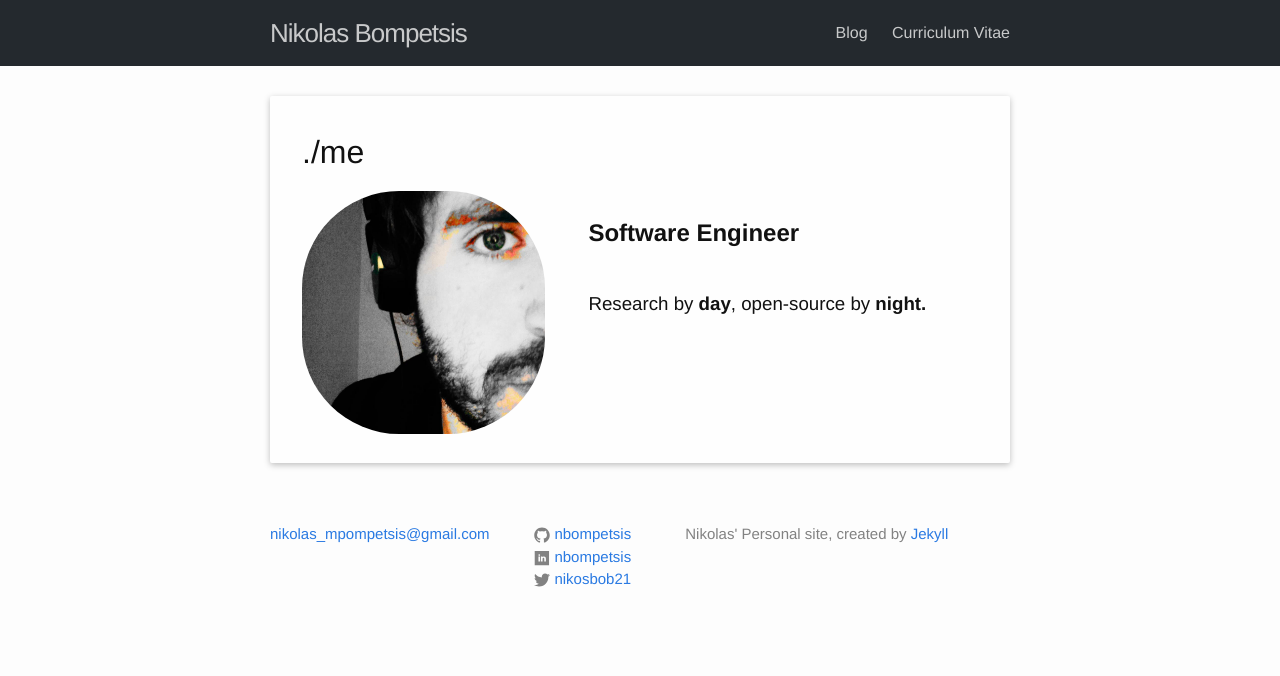
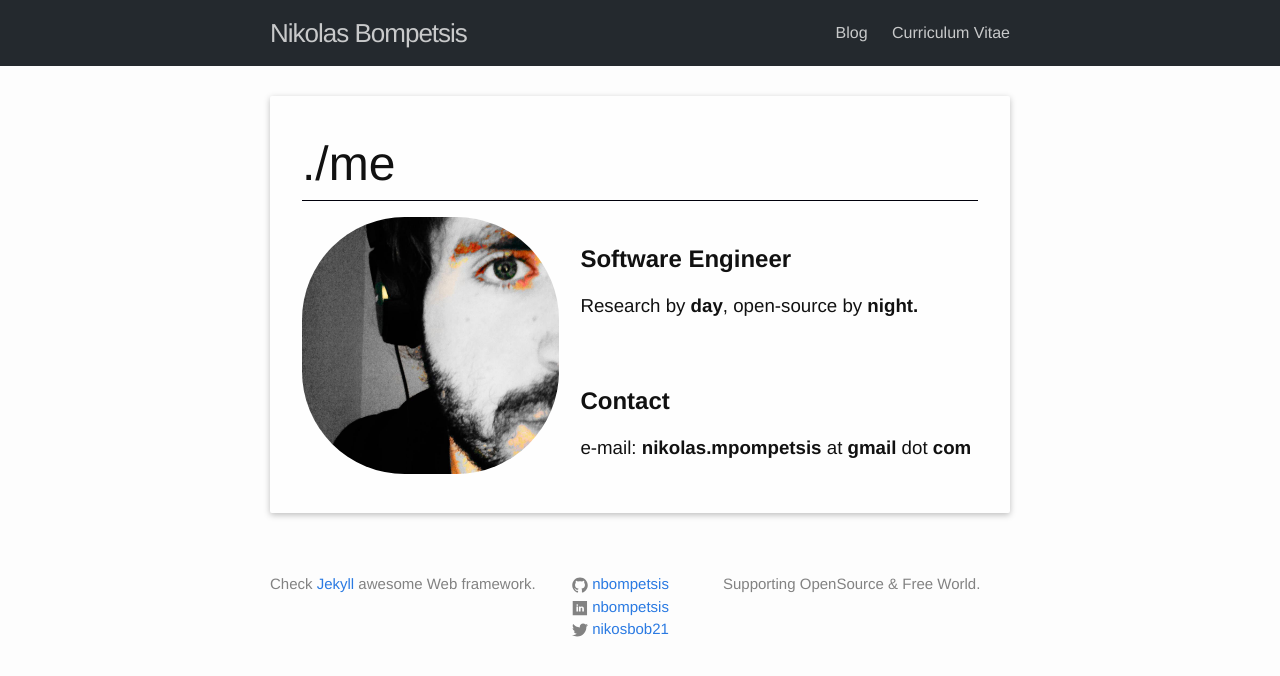
Before and after one commit to nbompetsis/nbompetsis.github.io, a Jekyll site: the page built from index.md, in a window 1280 px wide. Shown: the top 676 px of the page. Built offline with Jekyll 4.4.1, drawn with Linux system fonts in a browser that asks for light colours.

Commit message:
Finalized ./me page

```diff
--- a/_config.yml
+++ b/_config.yml
@@ -1,18 +1,8 @@
 # Site settings
 
 title: Nikolas Bompetsis
+lang: en
 favicon: "/assest/images/favicon.png"
-lang: en
-email: nikolas_mpompetsis@gmail.com
-
-description: > # this means to ignore newlines until "baseurl:"
-  Nikolas Bompetsis Personal site
-
-pages_list:
-  About: 'about'
-  Blog: 'latest-post'
-  Contact: 'contact'
-
 baseurl: ""
 url: "https://nbompetsis.github.io"
 force-https: True
@@ -20,8 +10,11 @@ force-https: True
 twitter_username: nikosbob21
 github_username: nbompetsis
 linkedin_username: nbompetsis
-
-footer_description: Nikolas' Personal site, created by <a href="http://jekyllrb.com" target="_blank">Jekyll</a>
+email: nikolas_mpompetsis@gmail.com
+description: > # this means to ignore newlines until "baseurl:"
+  Nikolas Bompetsis Personal site
+footer_description: Check <a href="http://jekyllrb.com" target="_blank">Jekyll</a> awesome Web framework.
+moto: Supporting OpenSource & Free World.
 
 # Build settings
 markdown: kramdown
--- a/_includes/footer.html
+++ b/_includes/footer.html
@@ -1,14 +1,13 @@
 <footer class="site-footer">
 
   <div class="wrapper">
-
-    <!-- <h2 class="footer-heading">{{ site.title }}</h2> -->
 
     <div class="footer-col-wrapper">
       <div class="footer-col footer-col-1">
         <ul class="contact-list">
           <!-- <li>{{ site.title }}</li> -->
-          <li><a href="mailto:{{ site.email }}">{{ site.email }}</a></li>
+		  <!-- <li><a href="mailto:{{ site.email }}">{{ site.email}}</a></li> -->
+	        <p>{{ site.footer_description }}</p>
         </ul>
       </div>
 
@@ -36,7 +35,7 @@
       </div>
 
       <div class="footer-col footer-col-3">
-        <p>{{ site.footer_description }}</p>
+        <p>{{ site.moto }}</p>
       </div>
     </div>
 
--- a/_sass/_base.scss
+++ b/_sass/_base.scss
@@ -7,8 +7,6 @@ dl, dd, ol, ul, figure {
     margin: 0;
     padding: 0;
 }
-
-
 
 /**
  * Basic styling
@@ -25,8 +23,6 @@ body {
     font-kerning: normal;
 }
 
-
-
 /**
  * Set `margin-bottom` to maintain vertical rhythm
  */
@@ -37,7 +33,16 @@ ul, ol, dl, figure,
     margin-bottom: $spacing-unit / 2;
 }
 
-
+/**
+ * awesome h1 class
+ */
+h1.awesomeh1 {
+    font-size: 3em;
+    font-weight: 500;
+    border-bottom: 1px solid #00000b;
+    width: auto;
+    margin-bottom: 1rem;
+}
 
 /**
  * Images
@@ -46,10 +51,10 @@ img {
     vertical-align: middle;
 }
 
-img.home-img{
+img.home-img {
   border-radius: 40%;
-  width: 90%;
-  height: 90%;
+  width: 95%;
+  height: 95%;
 }
 
 /**
@@ -62,8 +67,6 @@ figure > img {
 figcaption {
     font-size: $small-font-size;
 }
-
-
 
 /**
  * Lists
@@ -79,16 +82,12 @@ li {
     }
 }
 
-
-
 /**
  * Headings
  */
 h1, h2, h3, h4, h5, h6 {
     font-weight: $base-font-weight;
 }
-
-
 
 /**
  * Links
@@ -107,8 +106,6 @@ a {
     }
 }
 
-
-
 /**
  * Blockquotes
  */
@@ -124,8 +121,6 @@ blockquote {
         margin-bottom: 0;
     }
 }
-
-
 
 /**
  * Code formatting
@@ -153,8 +148,6 @@ pre {
     }
 }
 
-
-
 /**
  * Wrapper
  */
@@ -175,8 +168,6 @@ pre {
     }
 }
 
-
-
 /**
  * Clearfix
  */
@@ -188,8 +179,6 @@ pre {
         clear: both;
     }
 }
-
-
 
 /**
  * Icons
--- a/_sass/_layout.scss
+++ b/_sass/_layout.scss
@@ -1,3 +1,6 @@
+/**
+ * ./me page basic divs
+ */
 .main-content {
     border-radius: 2px;
     box-shadow: 0 2px 6px rgba(0, 0, 0, 0.25);
@@ -5,7 +8,6 @@
     padding: 2rem;
     bottom: 0;
 }
-
 
 .col-4 {
     width: 40%;
@@ -15,7 +17,7 @@
 .col-6 {
     width: 60%;
     float: left;
-    padding-left: 1rem;
+    padding-left: 0.5rem;
     box-sizing: border-box;
 }
 
@@ -27,7 +29,6 @@
     border-bottom: 5px solid $github-header;
 	background-color: $github-header;
     min-height: 56px;
-
     // Positioning context for the mobile navigation icon
     position: relative;
 }
@@ -114,13 +115,10 @@
     }
 }
 
-
-
 /**
  * Site footer
  */
 .site-footer {
-    // border-top: 1px solid $grey-color-light;
     padding: $spacing-unit 0;
 }
 
@@ -149,8 +147,8 @@
 }
 
 .footer-col-1 {
-    width: -webkit-calc(35% - (#{$spacing-unit} / 2));
-    width:         calc(35% - (#{$spacing-unit} / 2));
+    width: -webkit-calc(40% - (#{$spacing-unit} / 2));
+    width:         calc(40% - (#{$spacing-unit} / 2));
 }
 
 .footer-col-2 {
@@ -159,8 +157,8 @@
 }
 
 .footer-col-3 {
-    width: -webkit-calc(45% - (#{$spacing-unit} / 2));
-    width:         calc(45% - (#{$spacing-unit} / 2));
+    width: -webkit-calc(40% - (#{$spacing-unit} / 2));
+    width:         calc(40% - (#{$spacing-unit} / 2));
 }
 
 @include media-query($on-laptop) {
@@ -183,8 +181,6 @@
         width:         calc(100% - (#{$spacing-unit} / 2));
     }
 }
-
-
 
 /**
  * Page content
@@ -220,8 +216,6 @@
     display: block;
     font-size: 24px;
 }
-
-
 
 /**
  * Posts
--- a/index.md
+++ b/index.md
@@ -3,17 +3,18 @@ layout: default
 ---
 
 <div class="main-content">
-        <h1>./me</h1>
-        <div class="col-4">
-            <img class="home-img" src="./assest/images/nb1.png" alt="nb" />
-        </div>
-        <div class="col-6">
-            <br>
-            <h2><b>Software Engineer</b></h2>
-            <br>
-            <h3>Research by <b>day</b>, open-source by <b>night.</b></h3>
-
-        </div>
-        <br><br><br><br><br>
-        <br><br><br><br><br>
+    <h1 class="awesomeh1">./me</h1>
+    <div class="col-4">
+        <img class="home-img" src="./assest/images/nb1.png" alt="nb" />
+    </div>
+    <div class="col-6">
+    <br>
+    <h2><b>Software Engineer</b></h2>
+    <h3>Research by <b>day</b>, open-source by <b>night.</b></h3>
+    <br><br>
+    <h2><b>Contact</b></h2>
+    <h3>e-mail: <b>nikolas.mpompetsis</b> at <b>gmail</b> dot <b>com</b></h3>
+    </div>
+    <br><br><br><br><br>
+    <br><br><br><br><br><br>
 </div>
```
